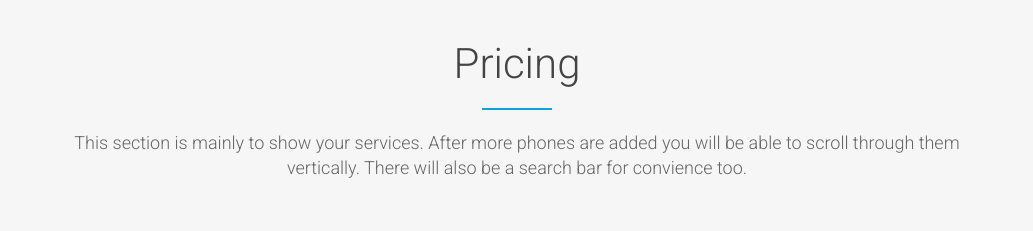
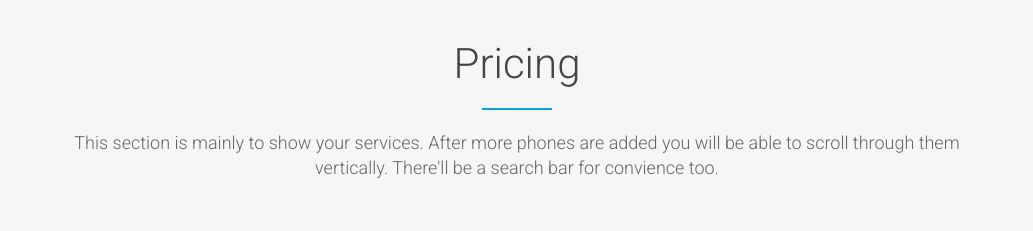
Before and after one commit to gritchey/jacobsin, a plain HTML site: page index.html in a window 1280 px wide. Shown: the part 1580-1811 px from the top of the page, without its empty margins (123-1156 px from the left). Drawn offline with Linux system fonts and the light colour scheme.

Commit message:
Update index.html

```diff
--- a/index.html
+++ b/index.html
@@ -135,7 +135,7 @@
 	    <div class="section-title center">
 	      <h2>Pricing</h2>
 	      <hr>
-	      <p>This section is mainly to show your services. After more phones are added you will be able to scroll through them vertically. There will also be a search bar for convience too.</p>
+	      <p>This section is mainly to show your services. After more phones are added you will be able to scroll through them vertically. There'll be a search bar for convience too.</p>
 	    </div>
 	    <div class="panel pricing-table">
 	      <div class="pricing-plan">
```
